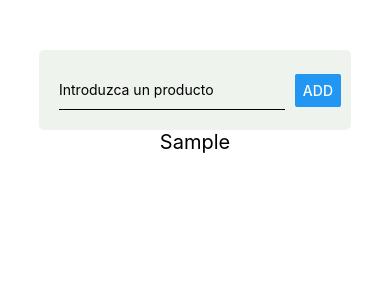
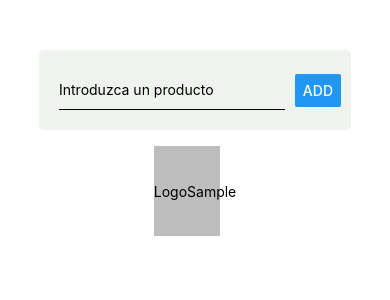
Before and after one commit to castawaycourses/02-reactNativeShoppingList, a React Native app: screen / in a window 390 px wide. Both pictures are taken after typing "Sample" into the empty fields and a click on the button "ADD". Shown: the top 300 px of the page. Built offline with nearby package versions, Linux system fonts and the light colour scheme.

Commit message:
Refactor(ProductItem): Extracted ProductItem component and defined its basic layout

```diff
--- /dev/null
+++ b/components/ProductItem.jsx
@@ -0,0 +1,29 @@
+import { StyleSheet, Text, View } from "react-native"
+
+const ProductItem = ({ productName }) => {
+  return (
+    <View style={styles.itemBody}>
+        <View>
+            <Text>
+                Logo
+            </Text>
+        </View>
+        <View>
+            <Text>{ productName }</Text>
+        </View>
+    </View>
+  )
+}
+
+const styles = StyleSheet.create({
+    itemBody: {
+        flexDirection: 'row',
+        height: 90,
+        width: '80%',
+        justifyContent: 'space-around',
+        alignItems: 'center',
+        backgroundColor: '#bdbdbd'
+    }
+})
+
+export default ProductItem;
--- a/components/ProductList.jsx
+++ b/components/ProductList.jsx
@@ -1,4 +1,6 @@
 import { StyleSheet, Text, View } from 'react-native';
+
+import ProductItem from './ProductItem';
 
 const ProductList = ({ products }) => {
     return (
@@ -6,9 +8,7 @@ const ProductList = ({ products }) => {
             {
                 products && products.length > 0 ?
                     products.map((product, idx) => (
-                        <Text key={product + idx} style={styles.productItem}>
-                            {product}
-                        </Text>
+                        <ProductItem key={product + idx} productName={product} />
                     ))
                     : <Text style={styles.productAlert}>There aren't products defined yet</Text>
             }
@@ -18,10 +18,8 @@ const ProductList = ({ products }) => {
 
 const styles = StyleSheet.create({
     productList: {
-        flex: 1
-    },
-    productItem: {
-        fontSize: 20,
+        flex: 1,
+        marginTop: 16
     },
     productAlert: {
         color: 'grey',
```
